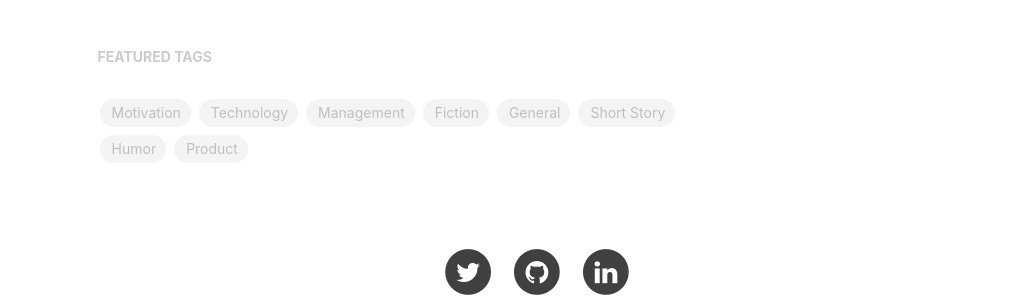
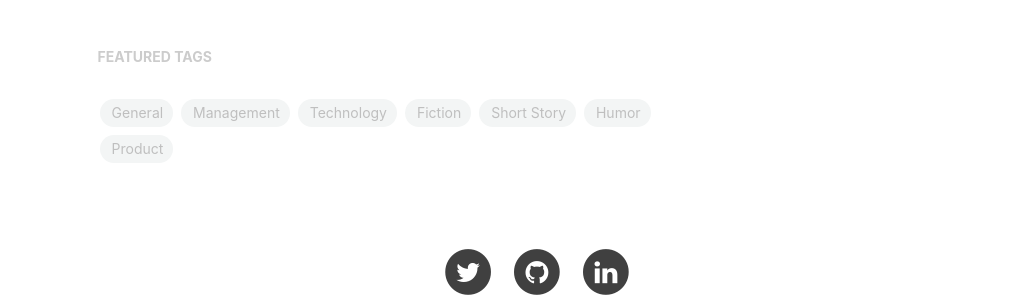
Before and after one commit to gargsaar/singlepage_website_ni, a Jekyll site: the page built from _posts/2019-02-01-my-wife-is-a-leader.markdown, in a window 1280 px wide and 900 px high, scrolled down 1018 px. Shown: the part 438-735 px from the top of the window, without its empty margins (103-1125 px from the left). Built offline with Jekyll 4.4.1, drawn with Linux system fonts in a browser that asks for light colours; nearby versions of some CDN libraries; some of the changed text lies outside the part shown.

Commit message:
Update 2019-02-01-my-wife-is-a-leader.markdown

```diff
--- a/_posts/2019-02-01-my-wife-is-a-leader.markdown
+++ b/_posts/2019-02-01-my-wife-is-a-leader.markdown
@@ -5,9 +5,8 @@
 header-style: text
 lang: en
 tags:
-  - General
+  - Management
   - Leadership
-  - Motivation
 ---
 One day while reading about different styles of leaderships, I got to know there is something called 'Paternalistic' style of leadership.
 
```
